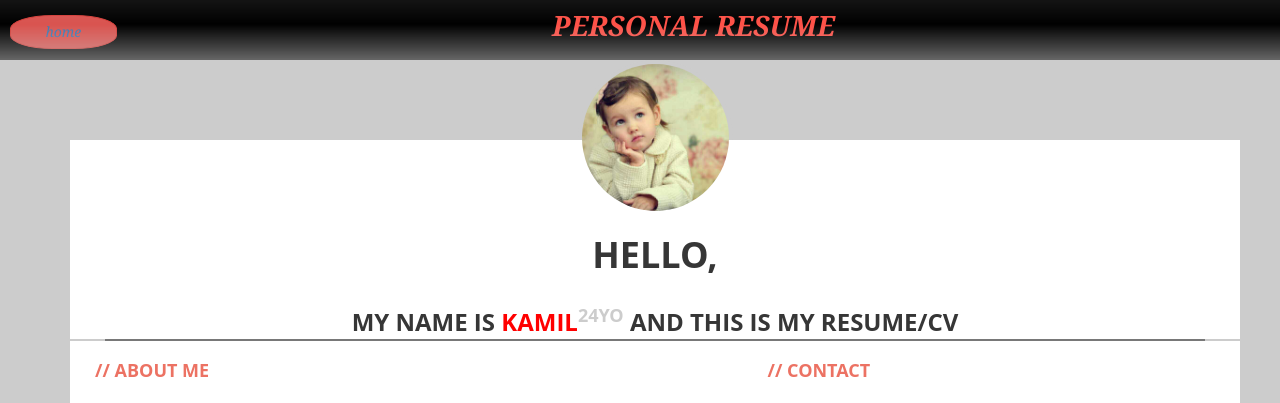
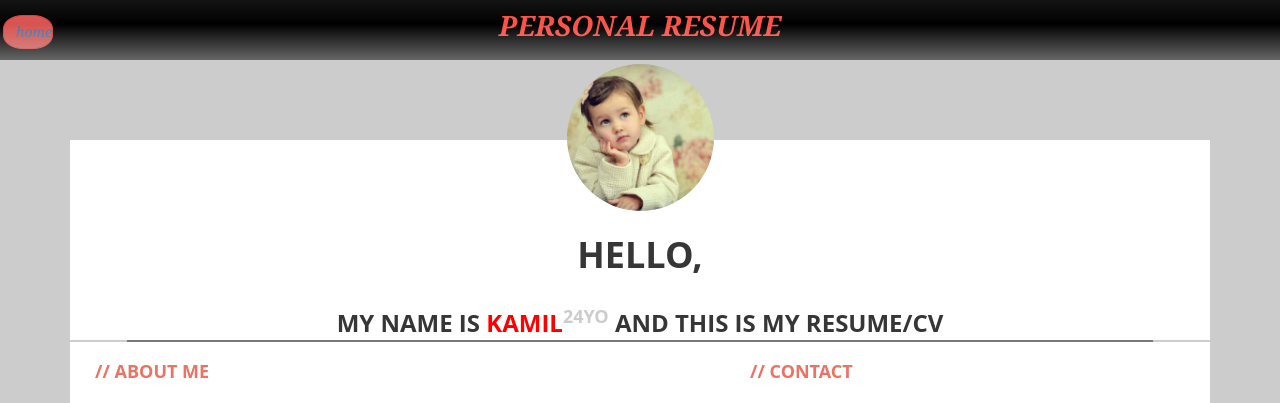
Before and after one commit to jlskye/skye-s-website, a plain HTML site: page RESUME.html in a window 1280 px wide. Shown: the top 403 px of the page. Drawn offline with Linux system fonts and the light colour scheme.

Commit message:
auto adjust

```diff
--- a/RESUME.html
+++ b/RESUME.html
@@ -13,7 +13,7 @@
     <div id="main-area">
         <!--top menu is here-->
         <div id="top">
-            <btn class="btn btn-danger col-sm-1" id="back"> <a href="index.html"  >home</a></btn>
+            <btn class="btn btn-danger " id="back"> <a href="index.html" style="text-decoration: none; text-align: center" >home</a></btn>
 
             <div id="info"></div>PERSONAL RESUME
         </div>
--- a/css/resume.css
+++ b/css/resume.css
@@ -46,8 +46,11 @@ body {
 #back {
     /*padding-right: 300px;*/
     border-radius: 40%;
-    left:10px;
+    position: absolute;
+    width: 50px;
+    left:3px;
     margin-top: 15px;
+    text-align: center;
 
 }
 
@@ -73,10 +76,11 @@ avatar header begin
 
 }
 #photo-area{
-    width: 1170px;
+    width: 100%;
     text-align: center;
     margin: 0px auto 0px;
     float: left;
+    overflow: hidden;
     display: block;
 }
 #avatar{
@@ -94,13 +98,16 @@ avatar header begin
 }
 .divider{
     height: 1px;
-    width: 1100px;
+    width: 90%;
     display: block;
     background: white;
+    overflow: hidden;
     border-bottom: 2px outset #CCCCCC;
+    overflow: hidden;
+
 }
 .content{
-    width: 1170px;
+    width: 100%;
     margin: 0px auto 5px;
     background: white;
 
@@ -369,6 +376,9 @@ part-right begin
 .hob1 span{
     padding-top: 5px;
 }
+.HOBBIES{
+    margin-bottom: 25px;
+}
 /*******************************************
 part-right end
 *******************************************/
@@ -381,7 +391,10 @@ MEDIA
 
 }
 @media (min-width: 768px) {
-
+   #avatar-title{
+       font-weight: 400;
+       font-size: 15px;
+   }
 }
 @media (min-width: 992px) {
 
```
